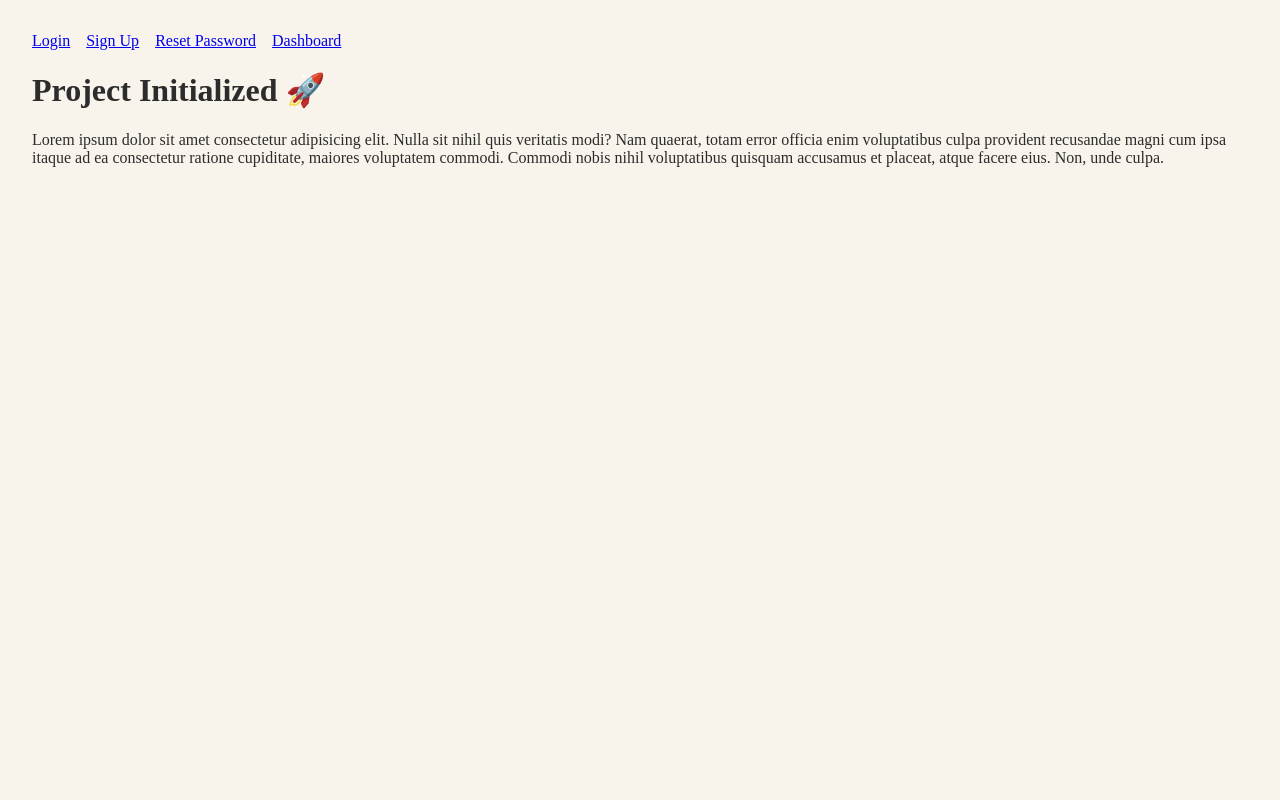
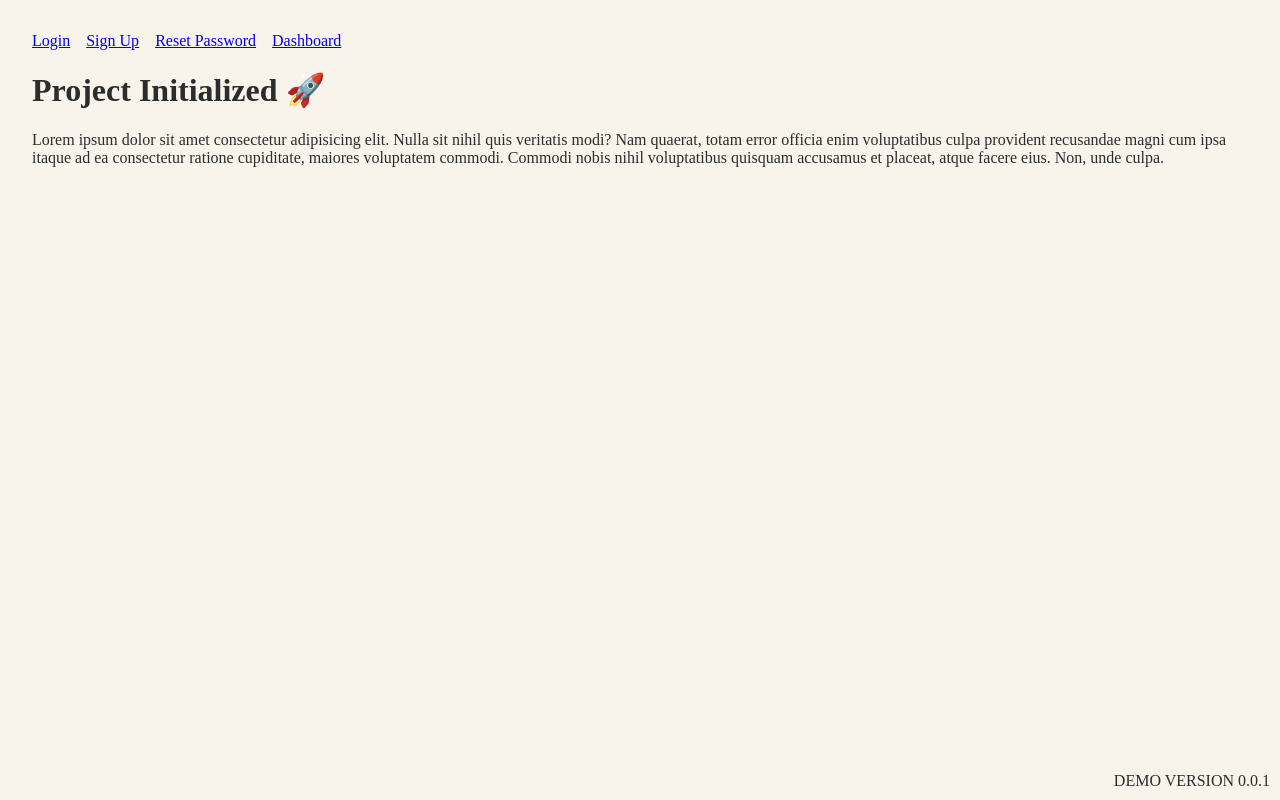
Before and after one commit to imfine-thailand-co-ltd/pos-supabase-develop-phase, a Next.js app in the folder dorm-app-clean/: page / in a window 1280 px wide. Built offline with nearby package versions, Linux system fonts and the light colour scheme; no server answers.

Commit message:
test deploy

```diff
--- a/dorm-app-clean/app/page.tsx
+++ b/dorm-app-clean/app/page.tsx
@@ -3,6 +3,7 @@ export default async function Home() {
 
   return (
     <main style={{ padding: '2rem' }}>
+      <p style={{ position: 'fixed', bottom: '10px', right: '10px', margin: '0' }}>DEMO VERSION 0.0.1</p>
       <nav style={{ display: 'flex', gap: '1rem' }}>
         <a href="/login">Login</a>
         <a href="/signup">Sign Up</a>
```
